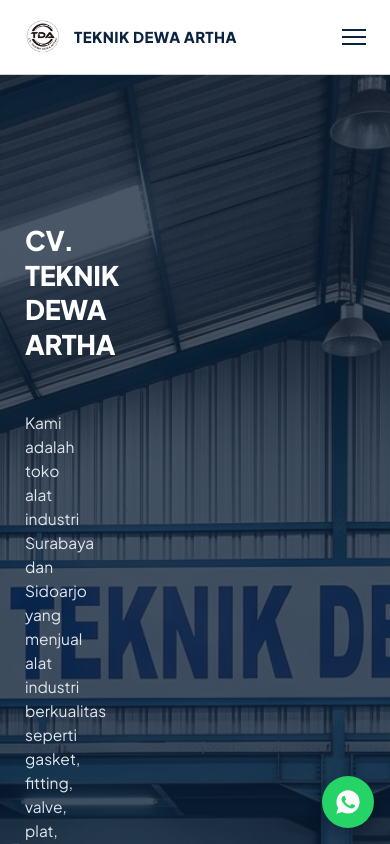
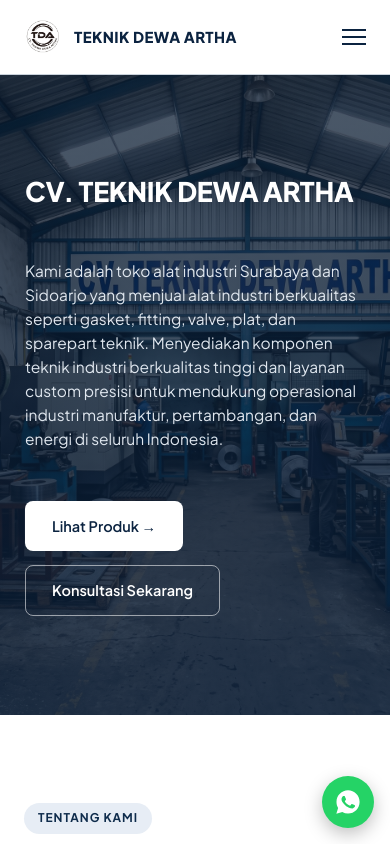
Before and after one commit to masterkinart/teknik-dewa-artha, a Next.js app: page / in a window 390 px wide. Shown: the top 844 px of the page. Built offline with nearby package versions, Linux system fonts and the light colour scheme.

Commit message:
update responsiv hero image

```diff
--- a/app/globals.css
+++ b/app/globals.css
@@ -853,6 +853,10 @@
   }
   .hero .container-wide {
     padding: 0 25px;
+    grid-template-columns: unset;
+  }
+  .hero-content {
+    padding: 0;
   }
   .hero-content h1 {
     font-size: 27px;
```
